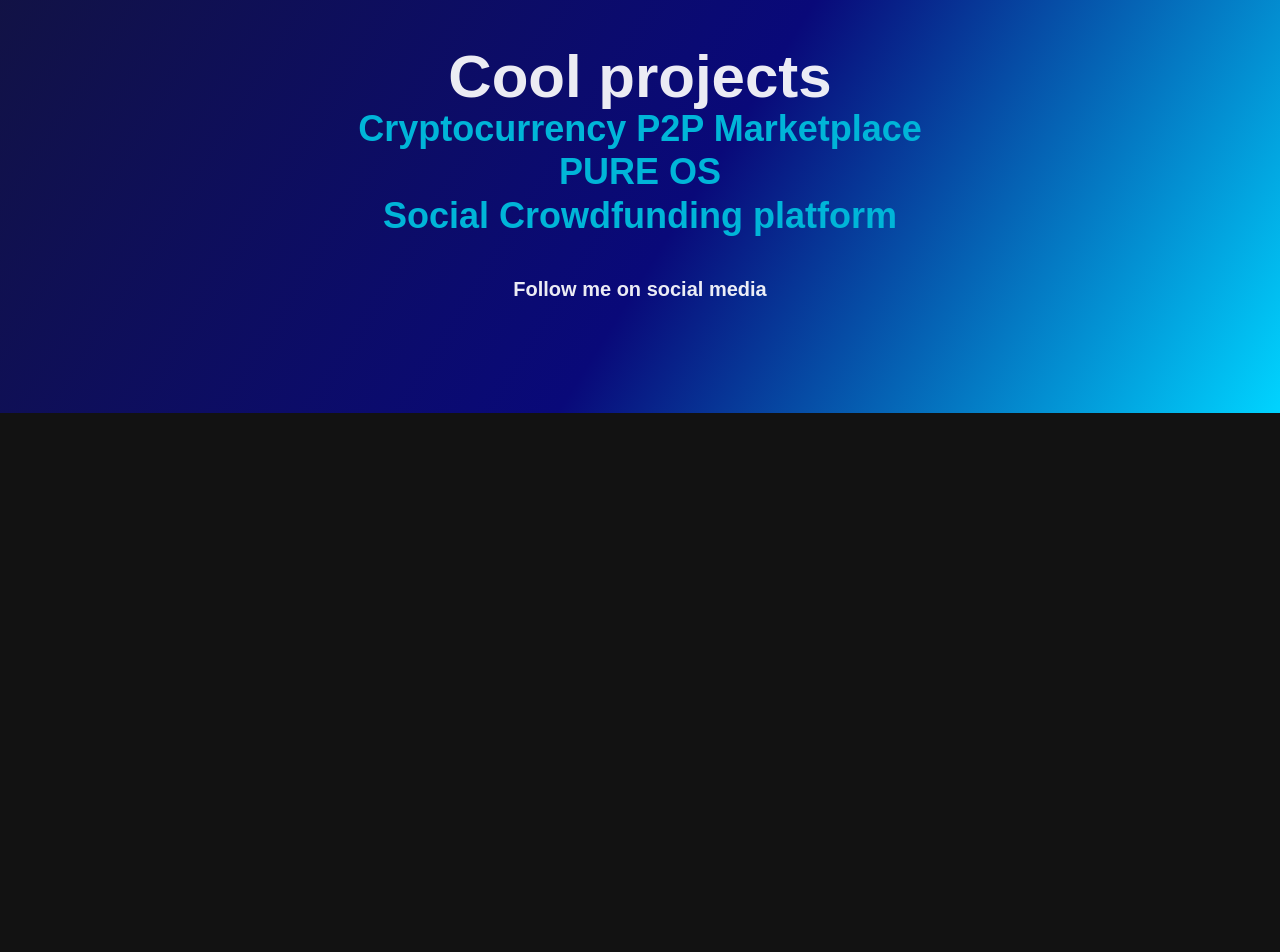
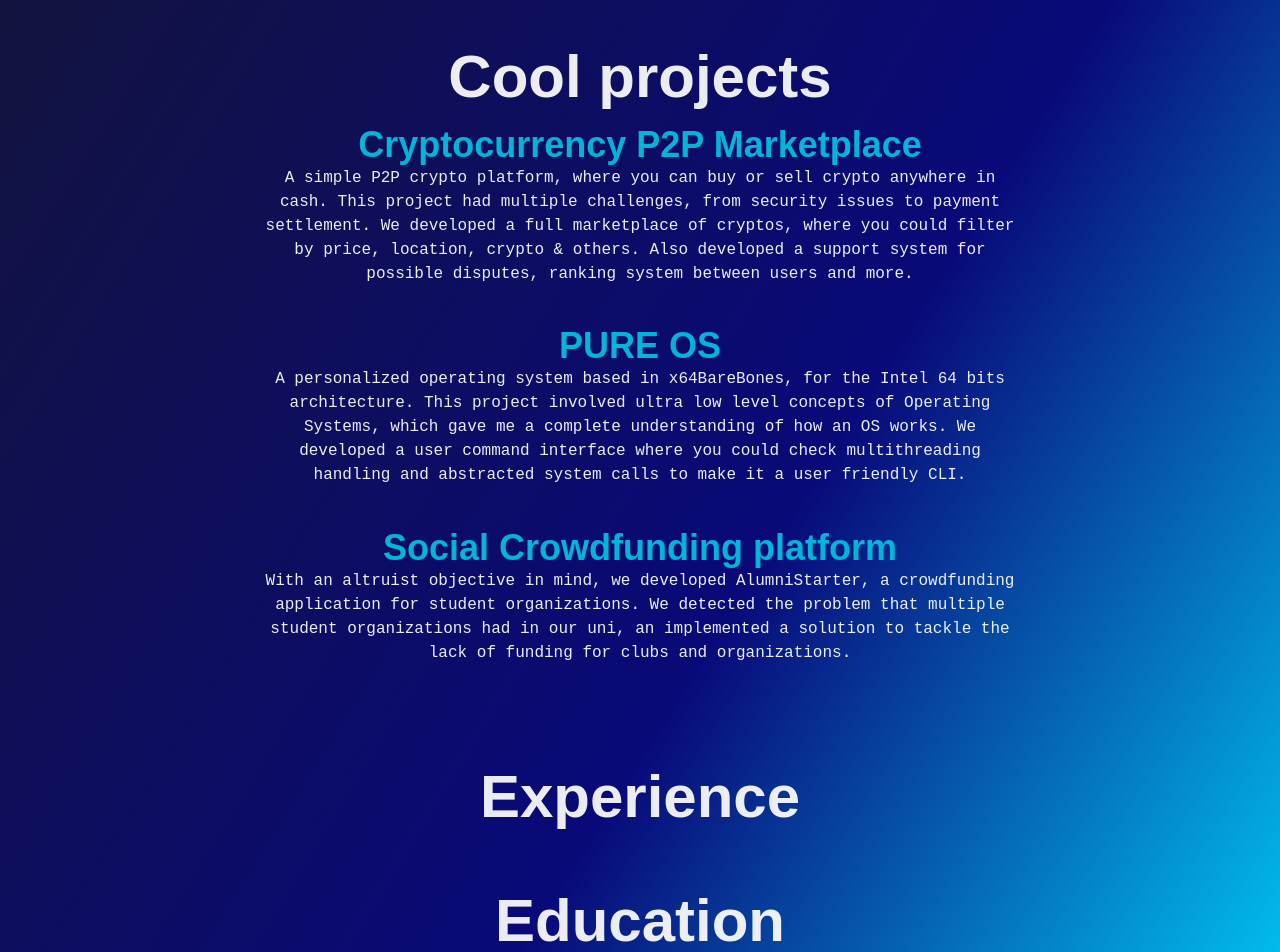
Before and after one commit to mdedeu/personal-website, a React (Create React App) app: page / in a window 1280 px wide. Shown: the part 940-1892 px from the top of the page. Before the commit the page ends 1353 px from the top, so only its background shows below. Built offline with nearby package versions, Linux system fonts and the light colour scheme; some icons are missing; a web font is replaced by a local one.

Commit message:
fix: data

```diff
--- a/src/App.tsx
+++ b/src/App.tsx
@@ -99,14 +99,25 @@
 
                 </HStack>
             </VStack>
-            <Flex justify={"center"} mt={"5%"} align={"center"} direction={"column"}>
+            <Flex justify={"center"} mt={"5%"} align={"center"} direction={"column"} mx={"20%"}>
                 <Heading size={"3xl"}>Cool projects </Heading>
                 <Flex direction={"column"} justify={"center"} align={"center"}>
-                    <Heading color={"cyan.500"}> Cryptocurrency P2P Marketplace</Heading>
+                    <Heading color={"cyan.500"} mt={"2%"}> Cryptocurrency P2P Marketplace</Heading>
+                    <Text align={"center"} mb={"5%"}>A simple P2P crypto platform, where you can buy or sell crypto anywhere in cash. This project had multiple challenges, from security issues to payment settlement. We developed a full marketplace of cryptos, where you could filter by price, location, crypto & others. Also developed a support system for possible disputes, ranking system between users and more.</Text>
                     <Heading color={"cyan.500"}> PURE OS</Heading>
+                    <Text align={"center"} mb={"5%"}>A personalized operating system based in x64BareBones, for the Intel 64 bits architecture. This project involved ultra low level concepts of Operating Systems, which gave me a complete understanding of how an OS works. We developed a user command interface where you could check multithreading handling and abstracted system calls to make it a user friendly CLI. </Text>
                     <Heading color={"cyan.500"}>Social Crowdfunding platform</Heading>
+                    <Text align={"center"} mb={"5%"}>With an altruist objective in mind, we developed AlumniStarter, a crowdfunding application for student organizations. We detected the problem that multiple student organizations had in our uni, an implemented a solution to tackle the lack of funding for clubs and organizations.</Text>
                 </Flex>
             </Flex>
+            <Flex justify={"center"} mt={"5%"} align={"center"} direction={"column"} mx={"20%"}>
+                <Heading size={"3xl"}>Experience</Heading>
+            </Flex>
+            <Flex justify={"center"} mt={"5%"} align={"center"} direction={"column"} mx={"20%"}>
+                <Heading size={"3xl"}>Education</Heading>
+            </Flex>
+
+
 
 
             <Flex direction="column" gap={8} my={10} justify="center" align="center" mx={"auto"}>
```
